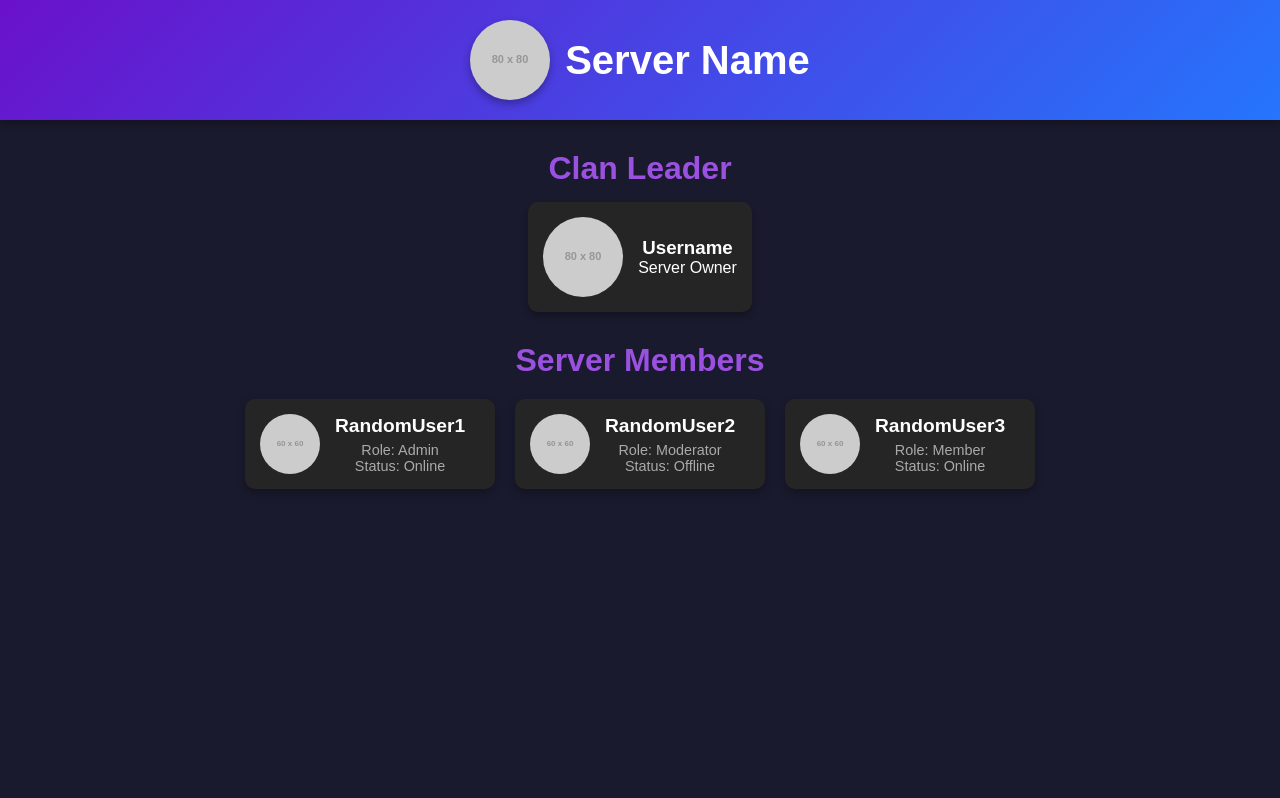
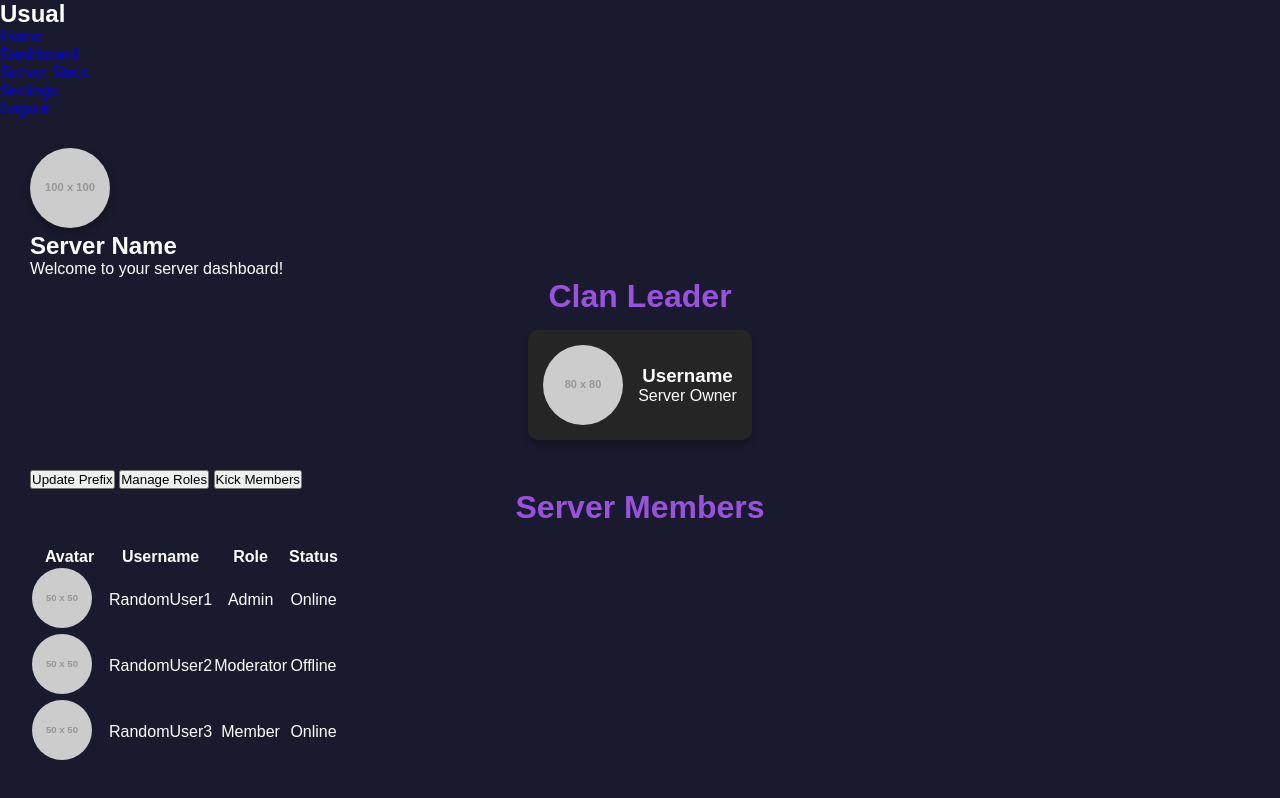
Before and after one commit to Wes19342/CBRN-bot, a plain HTML site: page dashboard.html in a window 1280 px wide. Drawn offline with Linux system fonts and the light colour scheme; placeholder pictures from the web are drawn by us.

Commit message:
Update dashboard.html

```diff
--- a/dashboard.html
+++ b/dashboard.html
@@ -7,17 +7,33 @@
     <link rel="stylesheet" href="styles.css">
 </head>
 <body>
-    <!-- Top Header -->
-    <header class="top-header">
-        <div class="server-banner">
-            <img src="https://via.placeholder.com/80" alt="Server Logo" class="server-logo">
-            <h1>Server Name</h1>
-        </div>
-    </header>
+    <div class="dashboard-container">
+        <!-- Sidebar -->
+        <aside class="sidebar">
+            <h2>Usual</h2>
+            <nav>
+                <ul>
+                    <li><a href="index.html">Home</a></li>
+                    <li><a href="#" class="active">Dashboard</a></li>
+                    <li><a href="#">Server Stats</a></li>
+                    <li><a href="#">Settings</a></li>
+                    <li><a href="#">Logout</a></li>
+                </ul>
+            </nav>
+        </aside>
 
         <!-- Main Content -->
         <main class="dashboard-main">
-        <!-- Clan Leader Section -->
+            <!-- Banner -->
+            <section class="banner">
+                <img src="https://via.placeholder.com/100" alt="Server Logo" class="server-logo">
+                <div class="server-info">
+                    <h1>Server Name</h1>
+                    <p>Welcome to your server dashboard!</p>
+                </div>
+            </section>
+
+            <!-- Clan Leader Info -->
             <section class="clan-leader">
                 <h2>Clan Leader</h2>
                 <div class="leader-card">
@@ -29,37 +45,49 @@
                 </div>
             </section>
 
-        <!-- Member List Section -->
+            <!-- Action Buttons -->
+            <section class="action-buttons">
+                <button class="cta-button">Update Prefix</button>
+                <button class="cta-button">Manage Roles</button>
+                <button class="cta-button">Kick Members</button>
+            </section>
+
+            <!-- Member List -->
             <section class="member-list">
                 <h2>Server Members</h2>
-            <div class="member-cards">
-                <!-- Example Member Card -->
-                <div class="member-card">
-                    <img src="https://via.placeholder.com/60" alt="Member Avatar" class="member-avatar">
-                    <div class="member-info">
-                        <h3>RandomUser1</h3>
-                        <p>Role: Admin</p>
-                        <p>Status: Online</p>
-                    </div>
-                </div>
-                <div class="member-card">
-                    <img src="https://via.placeholder.com/60" alt="Member Avatar" class="member-avatar">
-                    <div class="member-info">
-                        <h3>RandomUser2</h3>
-                        <p>Role: Moderator</p>
-                        <p>Status: Offline</p>
-                    </div>
-                </div>
-                <div class="member-card">
-                    <img src="https://via.placeholder.com/60" alt="Member Avatar" class="member-avatar">
-                    <div class="member-info">
-                        <h3>RandomUser3</h3>
-                        <p>Role: Member</p>
-                        <p>Status: Online</p>
-                    </div>
-                </div>
-            </div>
+                <table>
+                    <thead>
+                        <tr>
+                            <th>Avatar</th>
+                            <th>Username</th>
+                            <th>Role</th>
+                            <th>Status</th>
+                        </tr>
+                    </thead>
+                    <tbody>
+                        <!-- Example Rows -->
+                        <tr>
+                            <td><img src="https://via.placeholder.com/50" alt="Member Avatar" class="member-avatar"></td>
+                            <td>RandomUser1</td>
+                            <td>Admin</td>
+                            <td>Online</td>
+                        </tr>
+                        <tr>
+                            <td><img src="https://via.placeholder.com/50" alt="Member Avatar" class="member-avatar"></td>
+                            <td>RandomUser2</td>
+                            <td>Moderator</td>
+                            <td>Offline</td>
+                        </tr>
+                        <tr>
+                            <td><img src="https://via.placeholder.com/50" alt="Member Avatar" class="member-avatar"></td>
+                            <td>RandomUser3</td>
+                            <td>Member</td>
+                            <td>Online</td>
+                        </tr>
+                    </tbody>
+                </table>
             </section>
         </main>
+    </div>
 </body>
 </html>
```
Lines whose indentation alone changed are shown as unchanged.
